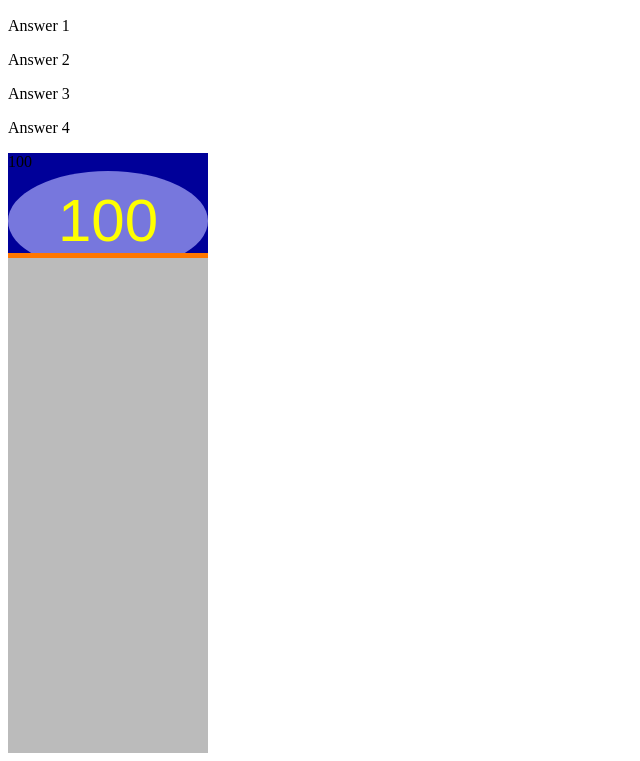
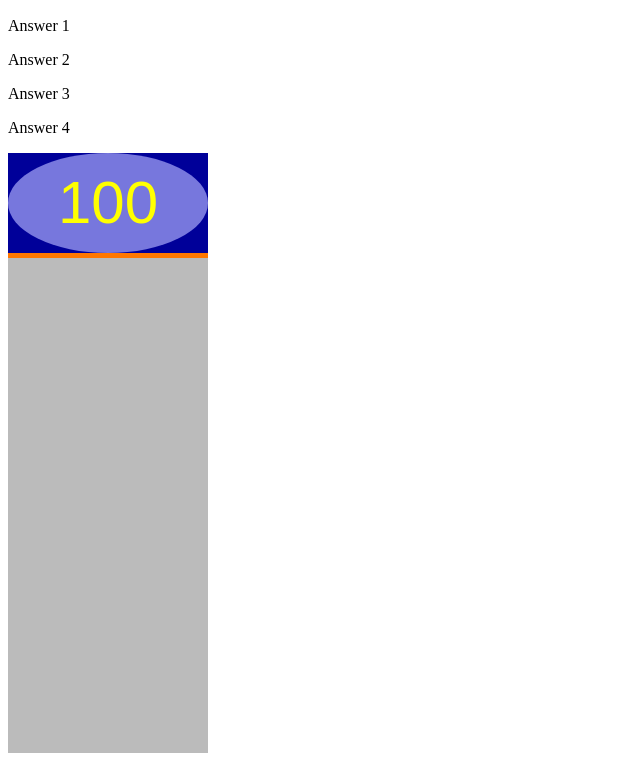
Before and after one commit to johncowie/pointless, a plain HTML site: page svgcounter/index.html in a window 1280 px wide. Shown: the part 110-871 px from the top of the page, without its empty margins (0-640 px from the left). Drawn offline with Linux system fonts and the light colour scheme.

Commit message:
Updated view of score

```diff
--- a/svgcounter/index.html
+++ b/svgcounter/index.html
@@ -81,7 +81,7 @@
             <div ng-if="current_question === 4">
                 <p> This the end </p>
             </div>
-            <div id="score">100</div>
+            <div id="score"></div>
             <div id="countdown"></div>
             <script src="main.js"></script>
         </div>
```
